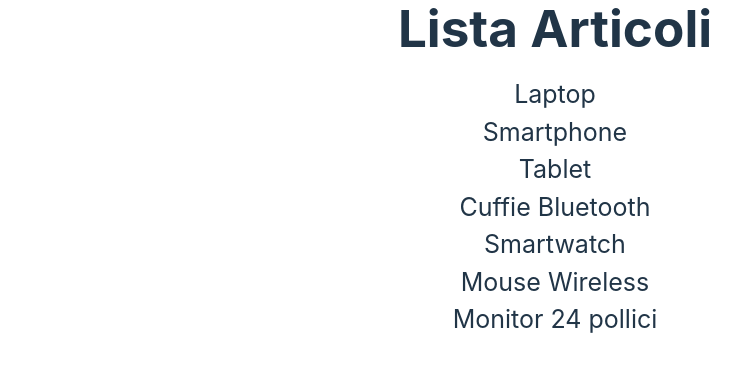
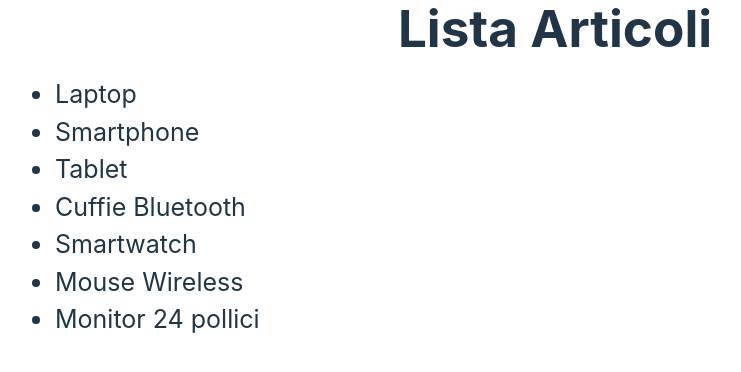
Before and after one commit to marcogulino-mg/react-form, a React (Vite) app: page / in a window 1280 px wide. Shown: the top 372 px of the page, without its empty margins (85-826 px from the left). Built offline with nearby package versions, Linux system fonts and the light colour scheme.

Commit message:
[feat] articles list passed in Articles subcomponent with props

```diff
--- a/src/index.css
+++ b/src/index.css
@@ -73,6 +73,10 @@ header {
 /* MAIN */
 main {
   margin-top: 20px;
-  text-align: center;
   font-size: 25px;
 }
+
+.articles-list {
+  max-width: 1000px;
+  margin: 0 auto;
+}
--- a/src/subcomponents/Article.jsx
+++ b/src/subcomponents/Article.jsx
@@ -0,0 +1,9 @@
+export default function Article(props) {
+  return (
+    <ul className="articles-list">
+      {props.articles.map((article) => (
+        <li key={article.id}>{article.name}</li>
+      ))}
+    </ul>
+  );
+}
--- a/src/subcomponents/Articlelist.jsx
+++ b/src/subcomponents/Articlelist.jsx
@@ -1,14 +1,12 @@
-//IMPORT articles
+//IMPORT articles.js
 import articles from "../data/articles";
+//IMPORT Article.jsx
+import Article from "./Article";
 
 export default function Articlelist() {
   return (
     <div>
-      <ul>
-        {articles.map((article) => (
-          <li key={article.id}>{article.name}</li>
-        ))}
-      </ul>
+      <Article articles={articles} />
     </div>
   );
 }
```
